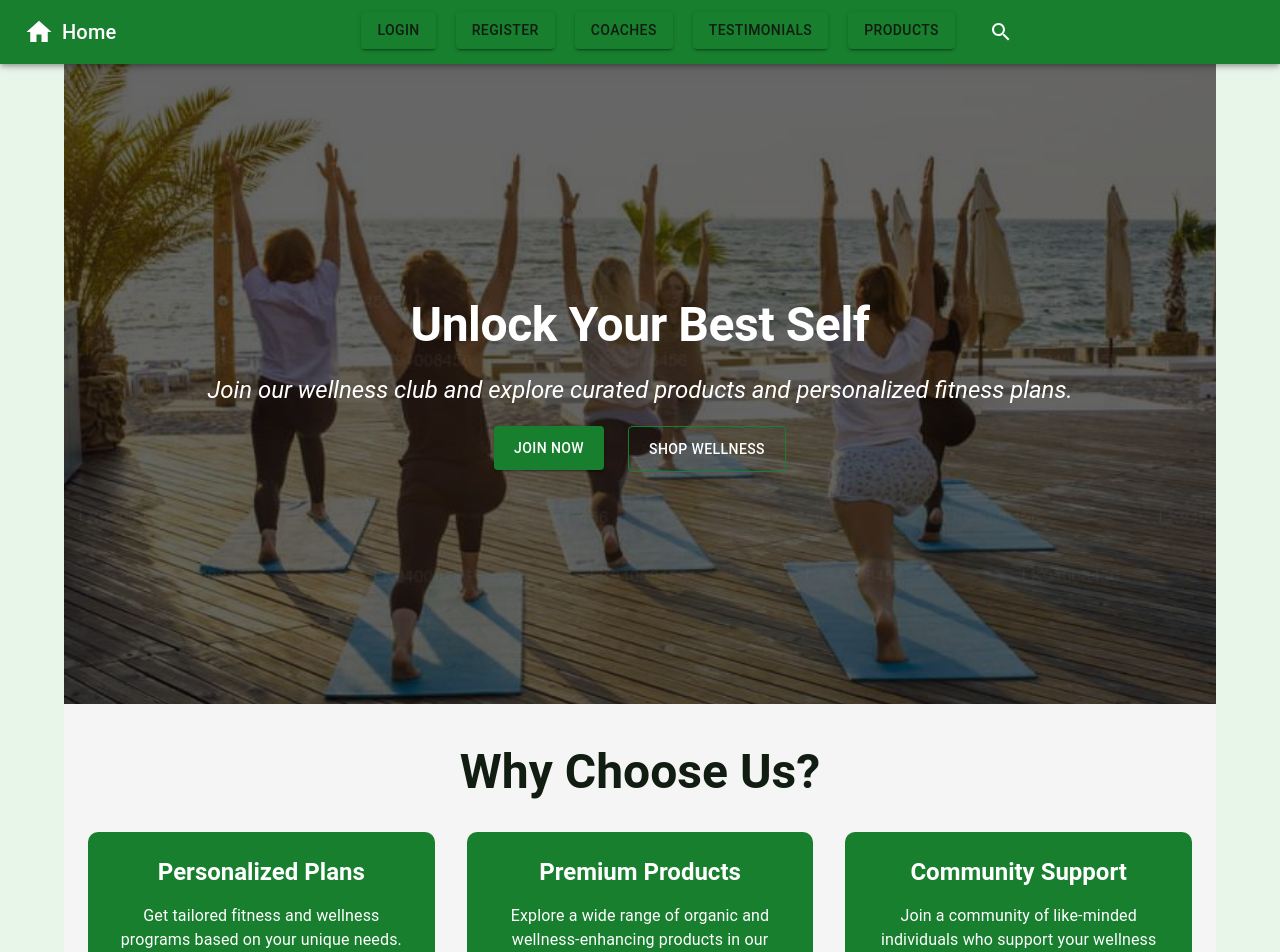
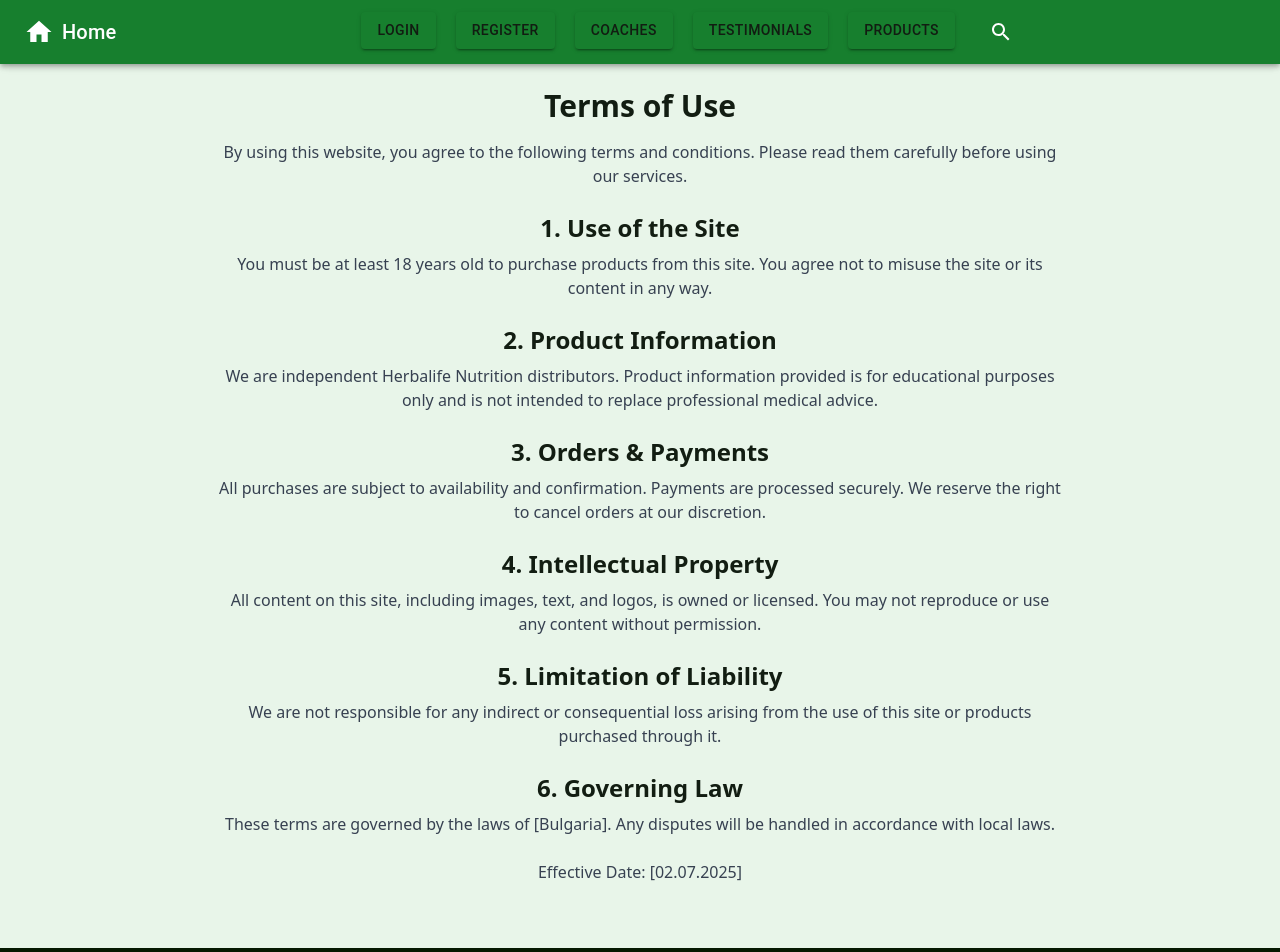
Before and after one commit to DreamersJS/website17, a React (Vite) app in the folder website-1712/client/: page /terms in a window 1280 px wide. Shown: the top 952 px of the page. Built offline with nearby package versions, Linux system fonts and the light colour scheme.

Commit message:
add Auth Terms of use, privacy policy delete AdminIndex

```diff
--- a/website-1712/client/src/App.jsx
+++ b/website-1712/client/src/App.jsx
@@ -12,8 +12,10 @@ import ProductsPage from './components/Products';
 import SearchPage from './components/SearchPage'; // not logged in users but with restrictions
 import ErrorBoundary from './components/ErrorBoundry';
 import { FeedbackProvider } from './components/FeedbackContext';
-import AddProduct from './components/AddProduct';
 import About from './components/About';
+import PrivacyPolicy from './components/PrivacyPolicy';
+import TermsOfUse from './components/TermsOfUse';
+import Auth from './components/auth/Auth';
 
 // protected components
 const CoachesPage = lazy(() => import('./components/CoachesPage'));
@@ -25,7 +27,7 @@ const Login = lazy(() => import('./components/auth/Login'));
 const Register = lazy(() => import('./components/auth/Register'));
 
 const Admin = lazy(() => import('./components/Admin'));
-const AdminIndex = lazy(() => import('./components/AdminIndex'));
+const AddProduct = lazy(() => import('./components/AddProduct'));
 
 
 // https://excalidraw.com/#json=rSo3sN2fJiBowpks8Aw-h,bYdqBNvCUjKXOchU2HEJMg
@@ -63,10 +65,12 @@ function App() {
                       {/* <Route path="/search/?q=yourSearchTerm" element={<Layout main={<SearchPage />} />} /> */}
                       {/* no need to include ?q=... in route definition. That’s handled by useLocation(). */}
                       <Route path="/search" element={<Layout main={<SearchPage />} />} />
-                      <Route path="/manage-products" element={<Layout main={<AddProduct />} />} />
                       <Route path="/about" element={<Layout main={<About />} />} />
+                      <Route path="/privacy" element={<Layout main={<PrivacyPolicy />} />} />
+                      <Route path="/terms" element={<Layout main={<TermsOfUse />} />} />
 
-                      <Route path="/admin" element={<Layout main={<AdminIndex />} />} />
+                      <Route path="/admin" element={<Layout main={<Auth><Admin /></Auth>} />} />
+                      <Route path="/manage-products" element={<Auth><Layout main={<AddProduct />} /></Auth>} />
 
                       <Route path="/logout" element={<Layout main={<Logout />} />} />
                       <Route path="/login" element={<Layout main={<Login />} />} />
--- a/website-1712/client/src/components/AddProduct.jsx
+++ b/website-1712/client/src/components/AddProduct.jsx
@@ -5,7 +5,6 @@ import { userState } from "../recoil/userAtom";
 import useScreenSize from "../hooks/useScreenSize";
 import ResponsiveComponent from "../components/ResponsiveComponent";
 import { useNavigate } from 'react-router-dom';
-import ButtonUsage from "./Button";
 
 // admin access only
 const AddProduct = ()=>{
--- a/website-1712/client/src/components/AdminIndex.jsx
+++ /dev/null
@@ -1,47 +0,0 @@
-import { useEffect, useState } from 'react';
-import { useNavigate } from 'react-router-dom';
-import Admin from './Admin';
-import { useRecoilValue } from "recoil";
-import { userState } from "../recoil/userAtom";
-
-const AdminIndex = () => {
-  const [loading, setLoading] = useState(true);
-  const [isAdmin, setIsAdmin] = useState(false);
-  const navigate = useNavigate();
-  const user = useRecoilValue(userState);
-
-  useEffect(() => {
-    const checkAdmin = async () => {
-      try {
-        const response = await fetch(`/api/coaches/admin/${user.id}`, {
-          headers: {
-            Authorization: `Bearer ${localStorage.getItem('authToken')}`,
-          },
-        });
-        if (!response.ok) {
-          throw new Error('Failed to verify admin role');
-        }
-        const data = await response.json();
-        if (data.role === 'ADMIN') {
-          setIsAdmin(true);
-        } else {
-          navigate('/'); // Redirect if not admin
-        }
-      } catch (error) {
-        console.error('Error verifying admin role:', error);
-        navigate('/');
-      } finally {
-        setLoading(false);
-      }
-    };
-
-    checkAdmin();
-  }, [navigate]);
-
-  if (loading) return <div>Loading...</div>;
-
-  return(
-    isAdmin ? <Admin/> : null
-  )
-};
-export default AdminIndex;
--- /dev/null
+++ b/website-1712/client/src/components/PrivacyPolicy.jsx
@@ -0,0 +1,57 @@
+import React from 'react';
+
+const PrivacyPolicy = () => {
+  return (
+    <div className="max-w-4xl mx-auto p-6">
+      <h1 className="text-3xl font-bold mb-4">Privacy Policy</h1>
+      <p className="mb-4 text-gray-700">
+        This Privacy Policy explains how we collect, use, and protect your personal information. By using this website, you consent to the practices described below.
+      </p>
+
+      <h2 className="text-2xl font-semibold mt-6 mb-2">Information We Collect</h2>
+      <ul className="list-disc list-inside text-gray-700">
+        <li>Name, email, phone number, shipping address</li>
+        <li>Order history and preferences</li>
+        <li>Payment details (processed securely by our payment providers)</li>
+        <li>Website usage data (IP address, device type, cookies)</li>
+      </ul>
+
+      <h2 className="text-2xl font-semibold mt-6 mb-2">How We Use Your Information</h2>
+      <ul className="list-disc list-inside text-gray-700">
+        <li>To fulfill and manage your orders</li>
+        <li>To provide customer support and personalized product recommendations</li>
+        <li>To send occasional promotional emails (you can unsubscribe anytime)</li>
+        <li>To improve our website and services</li>
+      </ul>
+
+      <h2 className="text-2xl font-semibold mt-6 mb-2">Cookies</h2>
+      <p className="text-gray-700">
+        We use cookies to enhance your browsing experience. These help us remember your preferences and analyze website traffic. You can control cookies through your browser settings.
+      </p>
+
+      <h2 className="text-2xl font-semibold mt-6 mb-2">Data Security</h2>
+      <p className="text-gray-700">
+        We implement strict security measures to keep your data safe. Payments are processed securely via trusted third-party providers.
+      </p>
+
+      <h2 className="text-2xl font-semibold mt-6 mb-2">Third-Party Disclosure</h2>
+      <p className="text-gray-700">
+        We do not sell your personal data. Your information may be shared only with partners necessary for order processing (e.g., payment processors, shipping carriers).
+      </p>
+
+      <h2 className="text-2xl font-semibold mt-6 mb-2">Your Rights</h2>
+      <p className="text-gray-700">
+        You have the right to access, correct, or delete your personal data. Contact us at [your email] for any privacy requests.
+      </p>
+
+      <h2 className="text-2xl font-semibold mt-6 mb-2">Changes to This Policy</h2>
+      <p className="text-gray-700">
+        We may update this policy as needed. Updates will be posted here with a revised date.
+      </p>
+
+      <p className="mt-6 text-gray-700">Effective Date: [02.07.2025]</p>
+    </div>
+  );
+};
+
+export default PrivacyPolicy;
--- /dev/null
+++ b/website-1712/client/src/components/TermsOfUse.jsx
@@ -0,0 +1,46 @@
+import React from 'react';
+
+const TermsOfUse = () => {
+  return (
+    <div className="max-w-4xl mx-auto p-6">
+      <h1 className="text-3xl font-bold mb-4">Terms of Use</h1>
+      <p className="mb-4 text-gray-700">
+        By using this website, you agree to the following terms and conditions. Please read them carefully before using our services.
+      </p>
+
+      <h2 className="text-2xl font-semibold mt-6 mb-2">1. Use of the Site</h2>
+      <p className="text-gray-700">
+        You must be at least 18 years old to purchase products from this site. You agree not to misuse the site or its content in any way.
+      </p>
+
+      <h2 className="text-2xl font-semibold mt-6 mb-2">2. Product Information</h2>
+      <p className="text-gray-700">
+        We are independent Herbalife Nutrition distributors. Product information provided is for educational purposes only and is not intended to replace professional medical advice.
+      </p>
+
+      <h2 className="text-2xl font-semibold mt-6 mb-2">3. Orders & Payments</h2>
+      <p className="text-gray-700">
+        All purchases are subject to availability and confirmation. Payments are processed securely. We reserve the right to cancel orders at our discretion.
+      </p>
+
+      <h2 className="text-2xl font-semibold mt-6 mb-2">4. Intellectual Property</h2>
+      <p className="text-gray-700">
+        All content on this site, including images, text, and logos, is owned or licensed. You may not reproduce or use any content without permission.
+      </p>
+
+      <h2 className="text-2xl font-semibold mt-6 mb-2">5. Limitation of Liability</h2>
+      <p className="text-gray-700">
+        We are not responsible for any indirect or consequential loss arising from the use of this site or products purchased through it.
+      </p>
+
+      <h2 className="text-2xl font-semibold mt-6 mb-2">6. Governing Law</h2>
+      <p className="text-gray-700">
+        These terms are governed by the laws of [Bulgaria]. Any disputes will be handled in accordance with local laws.
+      </p>
+
+      <p className="mt-6 text-gray-700">Effective Date: [02.07.2025]</p>
+    </div>
+  );
+};
+
+export default TermsOfUse;
--- /dev/null
+++ b/website-1712/client/src/components/auth/Auth.jsx
@@ -0,0 +1,15 @@
+import { Navigate, useLocation } from 'react-router-dom';
+import { useRecoilValue } from "recoil";
+import { userState } from "../../recoil/userAtom";
+
+export default function Auth({ children }) {
+    const user = useRecoilValue(userState);
+    const isAdmin = user?.role === "ADMIN";
+    const location = useLocation();
+
+    if (!user?.id || !isAdmin) {
+        return <Navigate to="/login" replace state={{ from: location }} />;
+    }
+
+    return children;
+}
```
